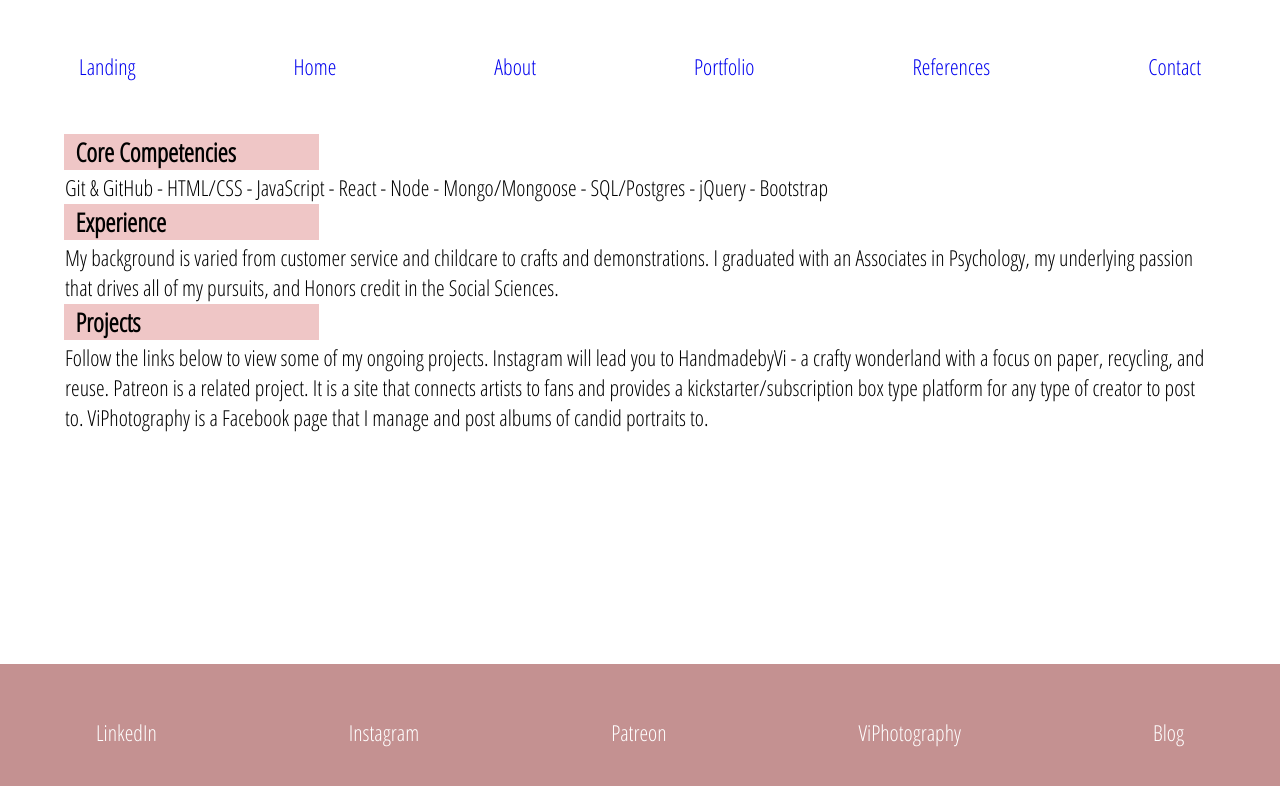
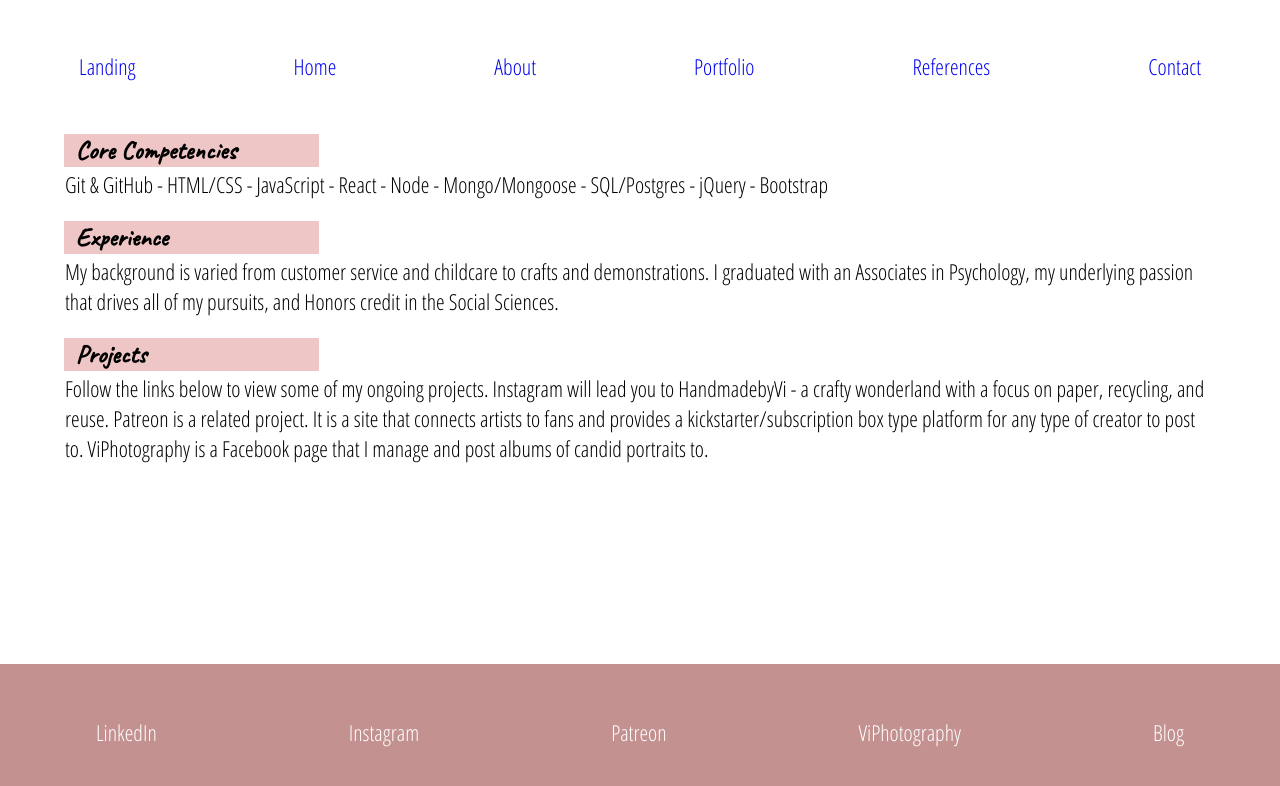
Before and after one commit to victoriarainc/portfolioapp, a React (Create React App) app: page /portfolio in a window 1280 px wide. Shown: the top 786 px of the page. Built offline with nearby package versions, Linux system fonts and the light colour scheme.

Commit message:
refactored to include the landing page as an exact path

```diff
--- a/src/index.js
+++ b/src/index.js
@@ -29,7 +29,7 @@ ReactDOM.render(
         <Route path="/about" component={About} />
         <Route path="/portfolio" component={Portfolio} />
         <Route path="/home" component={Home} />
-        <Route path="/" component={App} />
+        <Route exact path="/" component={App} />
       </Switch>
     </BaseLayout>
   </BrowserRouter>
--- a/src/styles/index.css
+++ b/src/styles/index.css
@@ -14,12 +14,14 @@ body {
 
 h2 {
   background-color: #efc6c6;
+  font-family: 'Caveat', cursive;
   padding: 0 1%;
   width: 8em;
 }
 
 h3 {
   background-color: #efc6c6;
+  font-family: 'Caveat', cursive;
   width: 9em;
   padding: 0 1%;
   margin: 2px 0;
@@ -34,6 +36,7 @@ p, a {
 header {
   display: flex;
   justify-content: space-around;
+  font-family: 'Caveat', cursive;
   padding: 4% 0;
   width: 100%;
   color: #efc6c6;
@@ -74,6 +77,10 @@ footer a {
   width: 100%;
 }
 
+.bullet {
+  margin-bottom: 1em;
+}
+
  /*---------- references --------*/
  .allRef {
    display: flex;
```
